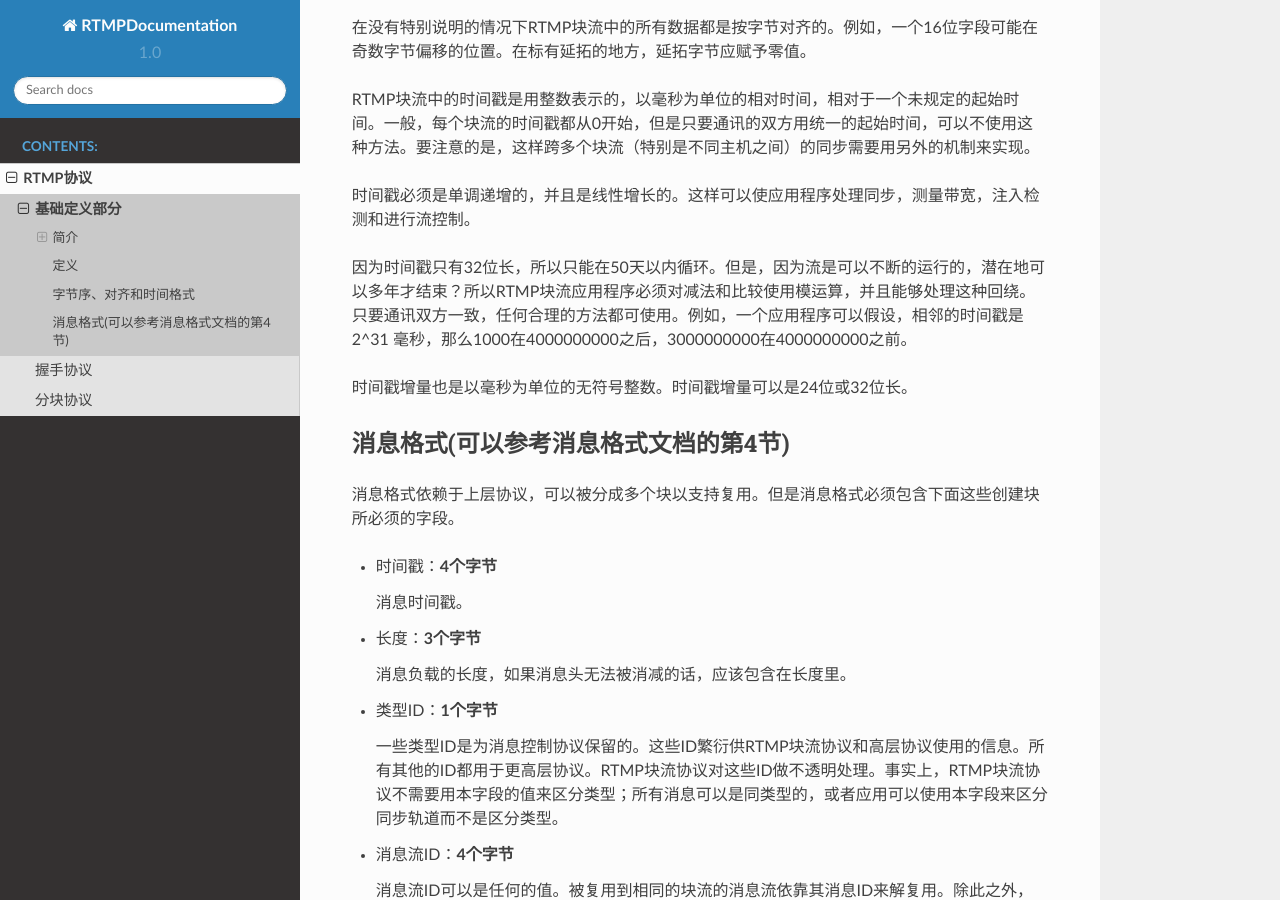
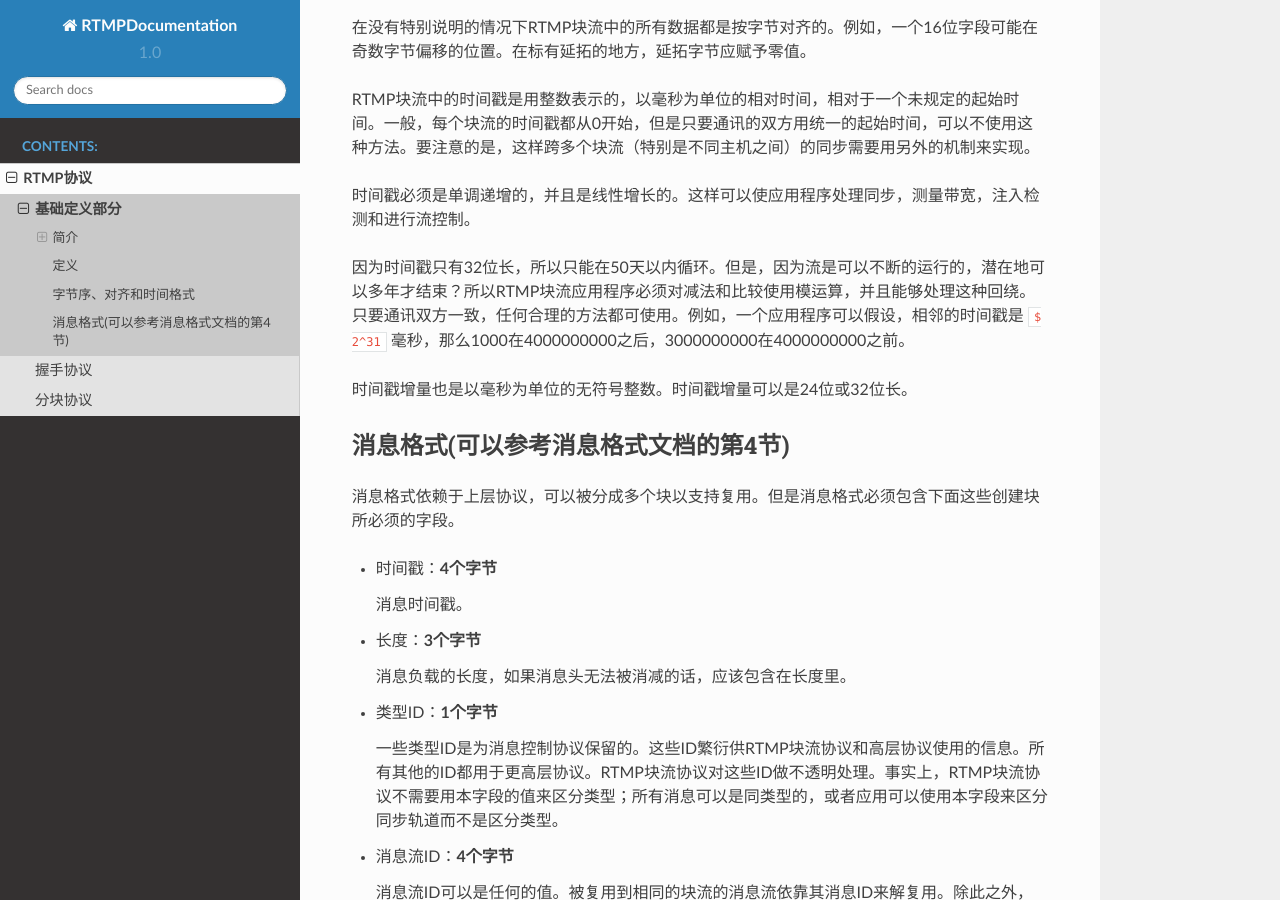
Before and after one commit to asdlei99/BroadcastingStack, a Sphinx documentation site: the page built from docs/source/protocol/BasicDefinitions.md, in a window 1280 px wide and 900 px high, scrolled down 1786 px. Built offline with Sphinx 7.4.7 and the Read the Docs theme 2.0.0, drawn with Linux system fonts in a browser that asks for light colours.

Commit message:
optimize inline math and table

```diff
--- a/docs/source/protocol/BasicDefinitions.md
+++ b/docs/source/protocol/BasicDefinitions.md
@@ -70,7 +70,7 @@ RTMP块流中的时间戳是用整数表示的，以毫秒为单位的相对时
 
 时间戳必须是单调递增的，并且是线性增长的。这样可以使应用程序处理同步，测量带宽，注入检测和进行流控制。
 
-因为时间戳只有32位长，所以只能在50天以内循环。但是，因为流是可以不断的运行的，潜在地可以多年才结束？所以RTMP块流应用程序必须对减法和比较使用模运算，并且能够处理这种回绕。只要通讯双方一致，任何合理的方法都可使用。例如，一个应用程序可以假设，相邻的时间戳是 2^31 毫秒，那么1000在4000000000之后，3000000000在4000000000之前。
+因为时间戳只有32位长，所以只能在50天以内循环。但是，因为流是可以不断的运行的，潜在地可以多年才结束？所以RTMP块流应用程序必须对减法和比较使用模运算，并且能够处理这种回绕。只要通讯双方一致，任何合理的方法都可使用。例如，一个应用程序可以假设，相邻的时间戳是 `$ 2^31` 毫秒，那么1000在4000000000之后，3000000000在4000000000之前。
 
 时间戳增量也是以毫秒为单位的无符号整数。时间戳增量可以是24位或32位长。
 
```
Also changed, not shown: docs/source/protocol/HandshakeProtocol.md (+6 -6 lines).
